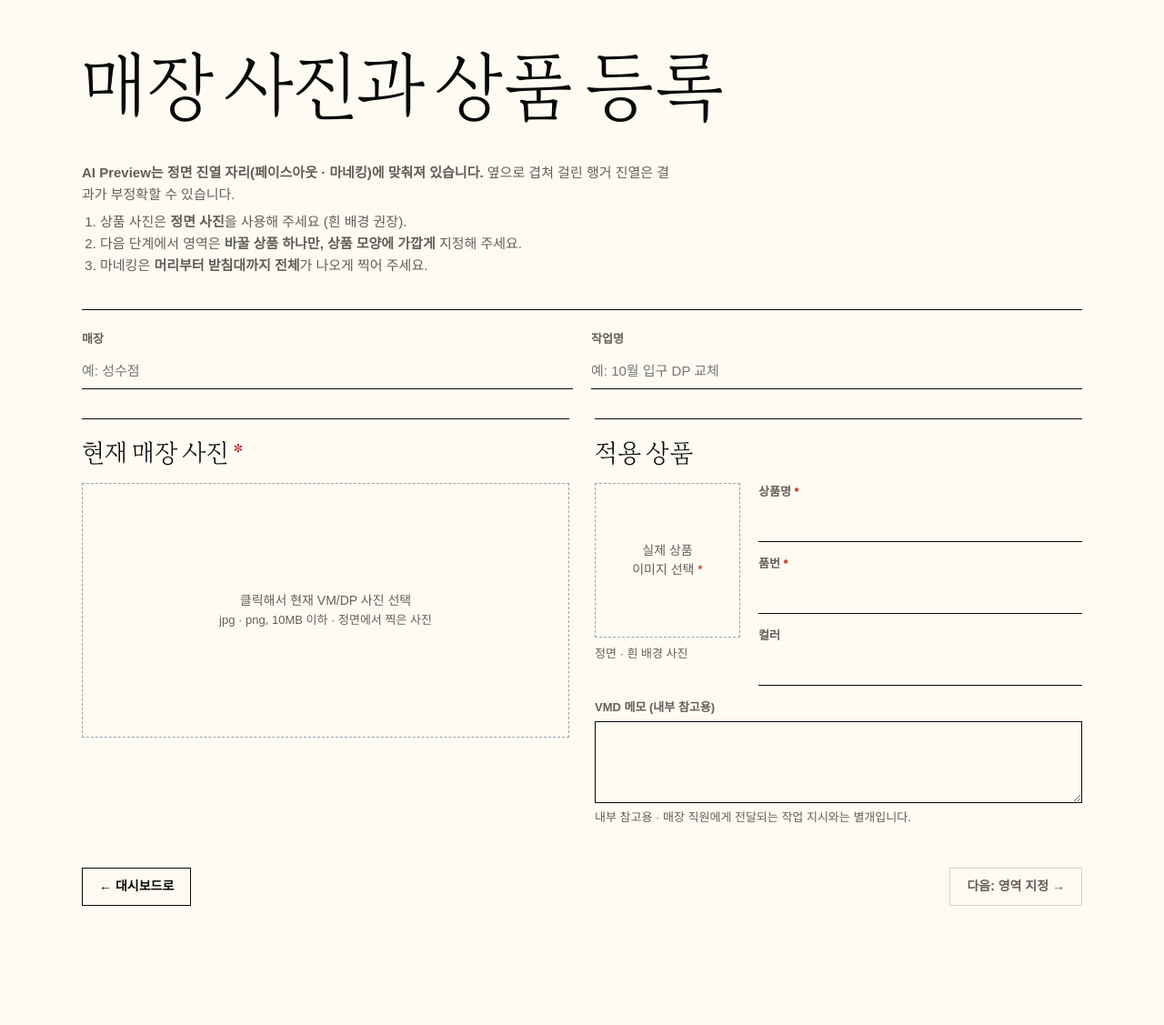
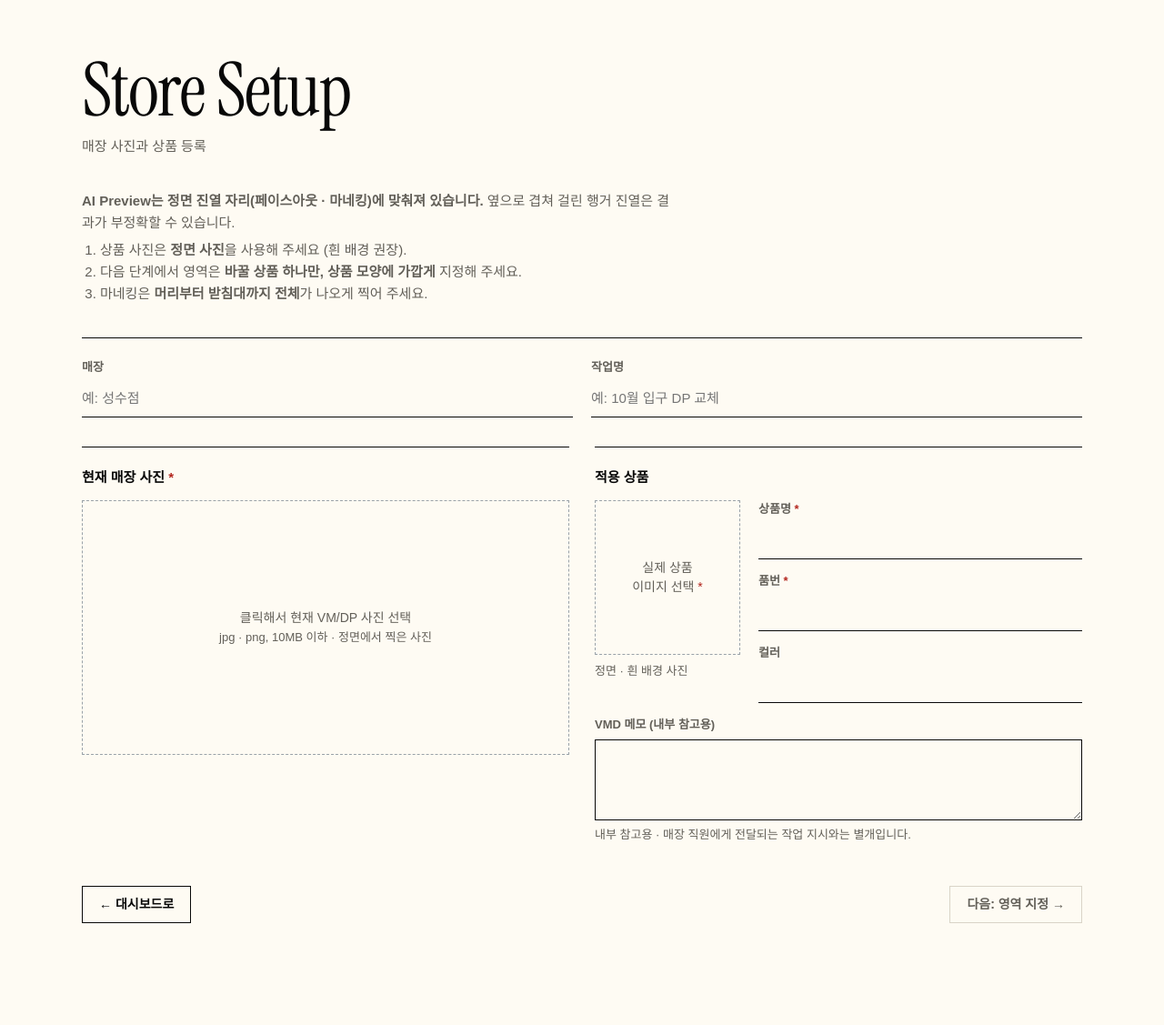
Before and after one commit to woosik980201/vmd-studio, a Spring Boot app: page /setup.html in a window 1280 px wide. Shown: the part 105-1232 px from the top of the page at 91% size. Before the commit the page ends 1101 px from the top, so only its background shows below. Run offline with Spring Boot 4, Linux system fonts and the light colour scheme; some web fonts are replaced.

Commit message:
style: 큰 제목을 영어로, 한글은 작은 설명으로 변경
Co-Authored-By: Claude Opus 5.5 <noreply@anthropic.com>
Claude-Session: https://claude.ai/code/session_01HSA7wzVE7rsx1KXuhX7yVc

```diff
--- a/src/main/resources/static/css/style.css
+++ b/src/main/resources/static/css/style.css
@@ -821,7 +821,7 @@ h1 {
     --mat: #efeadf;
     --caution-tint: #f6ecd2;
     --done-tint: #e4eedf;
-    --serif: "Instrument Serif", "Gowun Batang", serif;
+    --serif: "Instrument Serif", "Pretendard", serif;
     --narrow: "Sofia Sans Extra Condensed", "Pretendard", sans-serif;
 }
 
@@ -929,10 +929,20 @@ h1 {
 }
 
 .section-title {
-    font-family: var(--serif);
-    font-size: 28px;
-    font-weight: 400;
-    line-height: 1.2;
+    font-size: 15px;
+    font-weight: 700;
+}
+
+/* 큰 제목은 영어, 한글은 그 아래 작은 설명으로 둔다 */
+.title-ko {
+    display: block;
+    margin-top: 8px;
+    font-family: "Pretendard", sans-serif;
+    font-size: 15px;
+    font-weight: 500;
+    line-height: 1.5;
+    letter-spacing: 0;
+    color: var(--muted);
 }
 
 .field input[type="text"],
--- a/src/main/resources/static/editor.html
+++ b/src/main/resources/static/editor.html
@@ -11,7 +11,7 @@
 
 <main class="page">
     <div class="page-title-row">
-        <h1>변경 영역 지정</h1>
+        <h1>Select Area<span class="title-ko">변경 영역 지정</span></h1>
     </div>
 
     <!-- 안내 문구 (화면 기능 명세 v0.2 확정 문구 + 10/31 입력 가이드, D24) -->
--- a/src/main/resources/static/fonts/display.css
+++ b/src/main/resources/static/fonts/display.css
@@ -1,6 +1,2 @@
-@font-face { font-family: "Gowun Batang"; font-weight: 400; font-display: swap; src: url("/fonts/gowun-batang-116-400-normal.woff2") format("woff2"); unicode-range: U+26,U+2b,U+3e,U+40,U+7e,U+ac01,U+ac19,U+ac1d,U+aca0,U+aca9,U+acb0,U+ad8c,U+ae09,U+ae38,U+ae40,U+aed8,U+b09c,U+b0a0,U+b108,U+b204,U+b298,U+b2d8,U+b2eb-b2ec,U+b2f4,U+b313,U+b358,U+b450,U+b4e0,U+b54c,U+b610,U+b780,U+b78c,U+b791,U+b8e8,U+b958,U+b974,U+b984,U+b9b0,U+b9bc-b9bd,U+b9ce,U+ba70,U+bbfc,U+bc0f,U+bc15,U+bc1b,U+bc31,U+bc95,U+bcc0,U+bcc4,U+bd81,U+bd88,U+c0c8,U+c11d,U+c13c,U+c158,U+c18d,U+c1a1,U+c21c,U+c4f0,U+c54a,U+c560,U+c5b8,U+c5c8,U+c5f4,U+c628,U+c62c,U+c678,U+c6cc,U+c808,U+c810,U+c885,U+c88b,U+c900,U+c988,U+c99d,U+c9c8,U+cc3d-cc3e,U+cc45,U+cd08,U+ce20,U+cee4,U+d074,U+d0a4,U+d0dd,U+d2b9,U+d3b8,U+d3c9,U+d488,U+d544,U+d559,U+d56d,U+d588,U+d615,U+d648,U+d655,U+d658,U+d65c; }
-@font-face { font-family: "Gowun Batang"; font-weight: 400; font-display: swap; src: url("/fonts/gowun-batang-117-400-normal.woff2") format("woff2"); unicode-range: U+d,U+48,U+7c,U+ac10,U+ac15,U+ac74,U+ac80,U+ac83,U+acc4,U+ad11,U+ad50,U+ad6d,U+adfc,U+ae00,U+ae08,U+ae4c,U+b0a8,U+b124,U+b144,U+b178,U+b274,U+b2a5,U+b2e8,U+b2f9,U+b354,U+b370,U+b418,U+b41c,U+b4f1,U+b514,U+b798,U+b808,U+b824-b825,U+b8cc,U+b978,U+b9d0,U+b9e4,U+baa9,U+bb3c,U+bc18,U+bc1c,U+bc30,U+bc84,U+bcf5,U+bcf8,U+bd84,U+be0c,U+be14,U+c0b0,U+c0c9,U+c0dd,U+c124,U+c2dd,U+c2e4,U+c2ec,U+c54c,U+c57c-c57d,U+c591,U+c5c5-c5c6,U+c5ed,U+c608,U+c640,U+c6b8,U+c6d4,U+c784,U+c7ac,U+c800-c801,U+c9c1,U+c9d1,U+cc28,U+cc98,U+cc9c,U+ccad,U+cd5c,U+cd94,U+cd9c,U+cde8,U+ce68,U+cf54,U+d0dc,U+d14c,U+d1a0,U+d1b5,U+d2f0,U+d30c,U+d310,U+d398,U+d45c,U+d50c,U+d53c,U+d560,U+d568,U+d589,U+d604,U+d6c4,U+d788; }
-@font-face { font-family: "Gowun Batang"; font-weight: 400; font-display: swap; src: url("/fonts/gowun-batang-118-400-normal.woff2") format("woff2"); unicode-range: U+39,U+49,U+4d-4e,U+a0,U+ac04,U+ac1c,U+ac70,U+ac8c,U+acbd,U+acf5,U+acfc,U+ad00,U+ad6c,U+adf8,U+b098,U+b0b4,U+b294,U+b2c8,U+b300,U+b3c4,U+b3d9,U+b4dc,U+b4e4,U+b77c,U+b7ec,U+b85d,U+b97c,U+b9c8,U+b9cc,U+ba54,U+ba74,U+ba85,U+baa8,U+bb34,U+bb38,U+bbf8,U+bc14,U+bc29,U+bc88,U+bcf4,U+bd80,U+be44,U+c0c1,U+c11c,U+c120,U+c131,U+c138,U+c18c,U+c218,U+c2b5,U+c2e0,U+c544,U+c548,U+c5b4,U+c5d0,U+c5ec,U+c5f0,U+c601,U+c624,U+c694,U+c6a9,U+c6b0,U+c6b4,U+c6d0,U+c704,U+c720,U+c73c,U+c740,U+c744,U+c74c,U+c758,U+c77c,U+c785,U+c788,U+c790-c791,U+c7a5,U+c804,U+c815,U+c81c,U+c870,U+c8fc,U+c911,U+c9c4,U+ccb4,U+ce58,U+ce74,U+d06c,U+d0c0,U+d130,U+d2b8,U+d3ec,U+d504,U+d55c,U+d569,U+d574,U+d638,U+d654,U+d68c; }
-@font-face { font-family: "Gowun Batang"; font-weight: 400; font-display: swap; src: url("/fonts/gowun-batang-119-400-normal.woff2") format("woff2"); unicode-range: U+20-22,U+27-2a,U+2c-38,U+3a-3b,U+3f,U+41-47,U+4a-4c,U+4f-5d,U+61-7b,U+7d,U+a1,U+ab,U+ae,U+b7,U+bb,U+bf,U+2013-2014,U+201c-201d,U+2122,U+ac00,U+ace0,U+ae30,U+b2e4,U+b85c,U+b9ac,U+c0ac,U+c2a4,U+c2dc,U+c774,U+c778,U+c9c0,U+d558; }
 @font-face { font-family: "Instrument Serif"; font-weight: 400; font-display: swap; src: url("/fonts/instrument-serif-latin-400-normal.woff2") format("woff2"); }
 @font-face { font-family: "Sofia Sans Extra Condensed"; font-weight: 500; font-display: swap; src: url("/fonts/sofia-sans-extra-condensed-latin-500-normal.woff2") format("woff2"); }
--- a/src/main/resources/static/index.html
+++ b/src/main/resources/static/index.html
@@ -16,7 +16,7 @@
 
 <main class="page">
     <div class="page-title-row">
-        <h1>DP 작업 목록</h1>
+        <h1>Task List<span class="title-ko">DP 작업 목록</span></h1>
         <a class="btn btn-primary" href="/setup.html">+ 새 작업 만들기</a>
     </div>
 
--- a/src/main/resources/static/plan.html
+++ b/src/main/resources/static/plan.html
@@ -27,7 +27,7 @@
     </section>
 
     <div class="page-title-row">
-        <h1>DP Plan</h1>
+        <h1>Display Plan<span class="title-ko">DP Plan</span></h1>
     </div>
 
     <!-- 상태 안내 띠: 작성 상태와 보기 상태에서 문구가 다르다 -->
@@ -44,7 +44,7 @@
             <div class="image-placeholder"><span>채택한 Preview</span></div>
         </figure>
         <figure class="image-panel">
-            <figcaption>실제 상품 <span class="hint">SKU 확인 기준</span></figcaption>
+            <figcaption>PRODUCT <span class="hint">실제 상품 · SKU 확인 기준</span></figcaption>
             <div class="image-placeholder"><span>실제 상품 이미지</span></div>
         </figure>
     </section>
--- a/src/main/resources/static/preview.html
+++ b/src/main/resources/static/preview.html
@@ -11,7 +11,7 @@
 
 <main class="page">
     <div class="page-title-row">
-        <h1>AI Preview 확인</h1>
+        <h1>Before &amp; After<span class="title-ko">AI Preview 확인</span></h1>
     </div>
 
     <section class="notice">
--- a/src/main/resources/static/setup.html
+++ b/src/main/resources/static/setup.html
@@ -11,7 +11,7 @@
 
 <main class="page">
     <div class="page-title-row">
-        <h1>매장 사진과 상품 등록</h1>
+        <h1>Store Setup<span class="title-ko">매장 사진과 상품 등록</span></h1>
     </div>
 
     <!-- 적용 범위와 입력 가이드 (D24, 10/29~31 품질 실험 결과) -->
```
Also changed, not shown: src/main/resources/static/fonts/README.txt, src/main/resources/static/fonts/gowun-batang-116-400-normal.woff2 (deleted), src/main/resources/static/fonts/gowun-batang-117-400-normal.woff2 (deleted), src/main/resources/static/fonts/gowun-batang-118-400-normal.woff2 (deleted), src/main/resources/static/fonts/gowun-batang-119-400-normal.woff2 (deleted).
